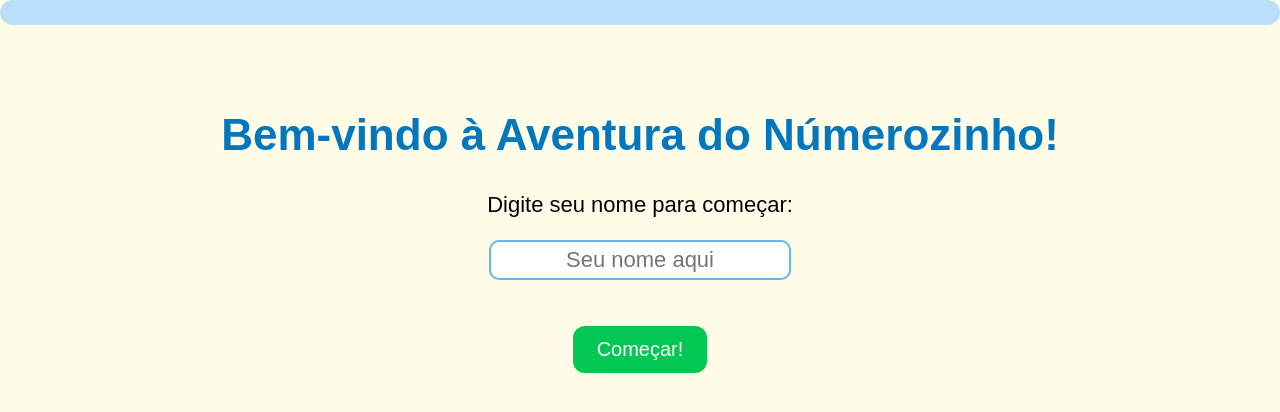
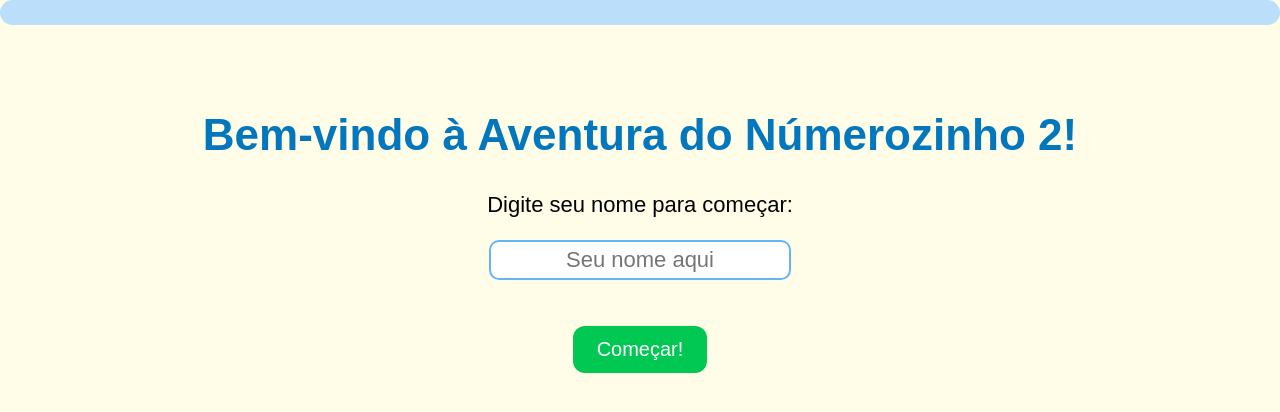
Before and after one commit to leonkulik/aventura-numerozinho, a plain HTML site: page index.html in a window 1280 px wide. Shown: the top 412 px of the page. Drawn offline with Linux system fonts and the light colour scheme.

Commit message:
Update index.html

```diff
--- a/index.html
+++ b/index.html
@@ -97,7 +97,7 @@
   <div class="slider" id="slider">
     <!-- Tela de Boas-Vindas com nome -->
     <div class="slide" id="bemvindo">
-      <h1>Bem-vindo à Aventura do Númerozinho!</h1>
+      <h1>Bem-vindo à Aventura do Númerozinho 2!</h1>
       <p>Digite seu nome para começar:</p>
       <input id="nomeCrianca" placeholder="Seu nome aqui">
       <br><br>
```
